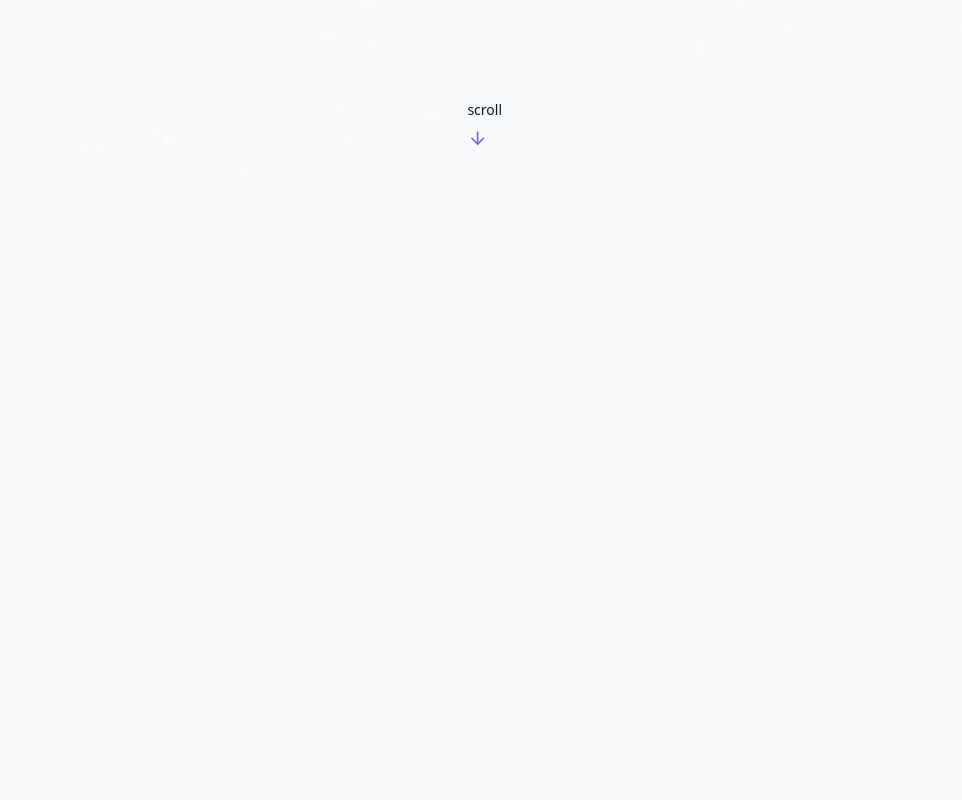
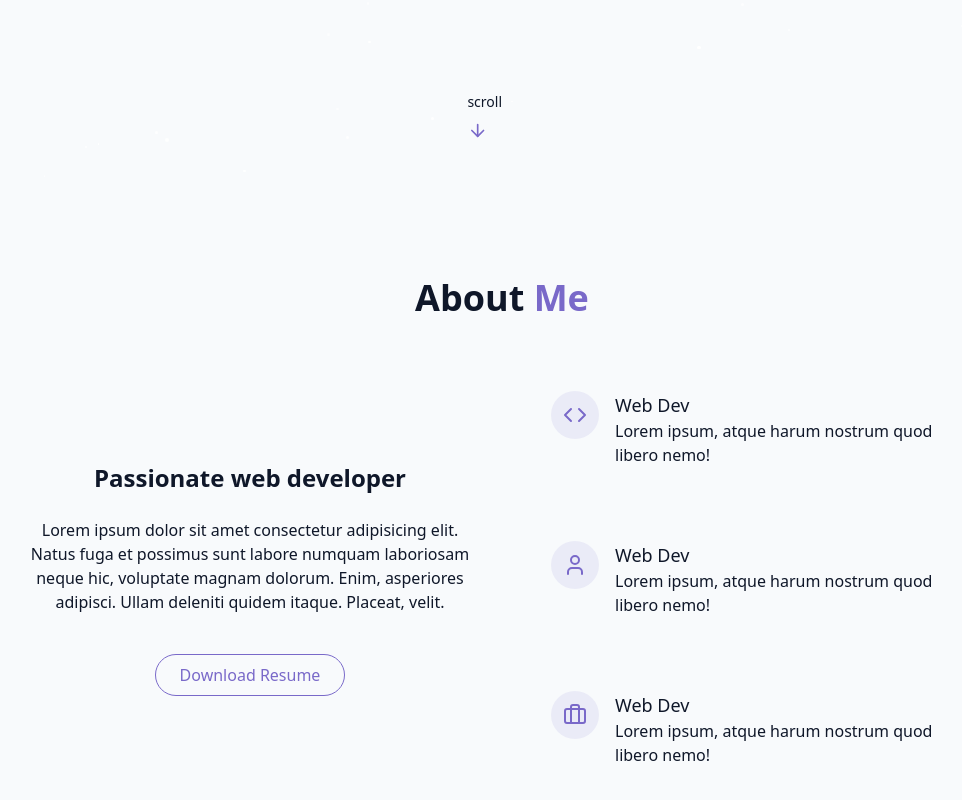
Before and after one commit to KrutikaNikhade/Portfolio, a React (Vite) app: page / in a window 1280 px wide. Shown: the part 618-1418 px from the top of the page, without its empty margins (138-1100 px from the left). Before the commit the page ends 800 px from the top, so only its background shows below. Built offline with nearby package versions, Linux system fonts and the light colour scheme.

Commit message:
built AboutSection

```diff
--- /dev/null
+++ b/src/components/AboutSection.jsx
@@ -0,0 +1,80 @@
+
+
+
+import {User, Briefcase, Code } from "lucide-react";
+
+
+
+
+export const AboutSection = () => {
+    return (<section id="about" className="py-24 px-4 relative">
+    {" "}
+      <div className="container mx-auto max-w-5xl">
+          <h2 className="text-3xl md:text-4xl font-bold mb-12 text-center ">
+            About <span className="text-primary"> Me </span>
+          </h2>
+
+          <div className="grid grid-cols-1 md:grid-cols-2 gap-12 items-center">
+              <div className="space-y-6">
+                <h3 className="text-2xl font-semibold">Passionate web developer</h3>
+
+                <p className="text-muted-foreground">
+                    Lorem ipsum dolor sit amet consectetur adipisicing elit.
+                    Natus fuga et possimus sunt labore numquam laboriosam neque hic,
+                    voluptate magnam dolorum. Enim, asperiores adipisci. Ullam deleniti quidem itaque.
+                    Placeat, velit.
+                </p>
+               <div className="flex flex-col sm:flex-row gap-4 pt-4 justify-center">
+                  <a href="#contact" className="px-6 py-2 rounded-full border border-primary text-primary hover:bg-primary/10 transition-colors duration-300">
+                    {" "}
+                      Download Resume
+                  </a>
+               </div>
+              </div>
+
+              <div className="grid grid-cols-1 gap-6">
+                <div className="gradient-border p-6 card-hover">
+                    <div className="flex items-start gap-4">
+                        <div className="p-3 rounded-full bg-primary/10">
+                           <Code className="h-6 w-6 text-primary"/>
+                        </div>
+                        <div className="text-left">
+                            <h4 className="fomt-semibold text-lg">Web Dev</h4>
+                            <p className="text-muted-foreground">
+                                Lorem ipsum, atque harum nostrum quod libero nemo!
+                            </p>
+                        </div>
+                    </div>
+                </div>
+                <div className="gradient-border p-6 card-hover">
+                    <div className="flex items-start gap-4">
+                        <div className="p-3 rounded-full bg-primary/10">
+                           <User className="h-6 w-6 text-primary"/>
+                        </div>
+                        <div className="text-left">
+                            <h4 className="fomt-semibold text-lg">Web Dev</h4>
+                            <p className="text-muted-foreground">
+                                Lorem ipsum, atque harum nostrum quod libero nemo!
+                            </p>
+                        </div>
+                    </div>
+                </div>
+                <div className="gradient-border p-6 card-hover">
+                    <div className="flex items-start gap-4">
+                        <div className="p-3 rounded-full bg-primary/10">
+                           <Briefcase className="h-6 w-6 text-primary"/>
+                        </div>
+                        <div className="text-left">
+                            <h4 className="fomt-semibold text-lg">Web Dev</h4>
+                            <p className="text-muted-foreground">
+                                Lorem ipsum, atque harum nostrum quod libero nemo!
+                            </p>
+                        </div>
+                    </div>
+                </div>
+              </div>
+          </div>
+       </div>
+    </section>
+   );
+};
--- a/src/components/HeroSection.jsx
+++ b/src/components/HeroSection.jsx
@@ -15,7 +15,7 @@
           </h1>
 
           <p className="text-lg md:text-xl text-muted-foreground max-2-2xl mx-auto opacity-0 animate-fade-in-delay-3">Final-year Computer Science and Engineering undergraduate specializing in MERN stack development, CSS and it's Frameworks,
-          HTML, and core Java. Proven organizational skills enhance engagement within tech communities. Strong collaborator
+          HTML, and core Java. Proven organizational skills. Strong collaborator
           focused on delivering impactful results through innovative solutions.
           </p>
 
--- a/src/pages/Home.jsx
+++ b/src/pages/Home.jsx
@@ -2,6 +2,7 @@
 import { StarBackground } from "../components/StarBackground";
 import { Navbar } from "../components/Navbar";
 import { HeroSection } from '../components/HeroSection';
+import { AboutSection } from "../components/AboutSection";
 
 export const Home = () => {
     return (
@@ -18,6 +19,7 @@
         {/* Main content*/}
   <main>
     <HeroSection />
+    <AboutSection />
   </main>
 
         {/* Footer */}
```
